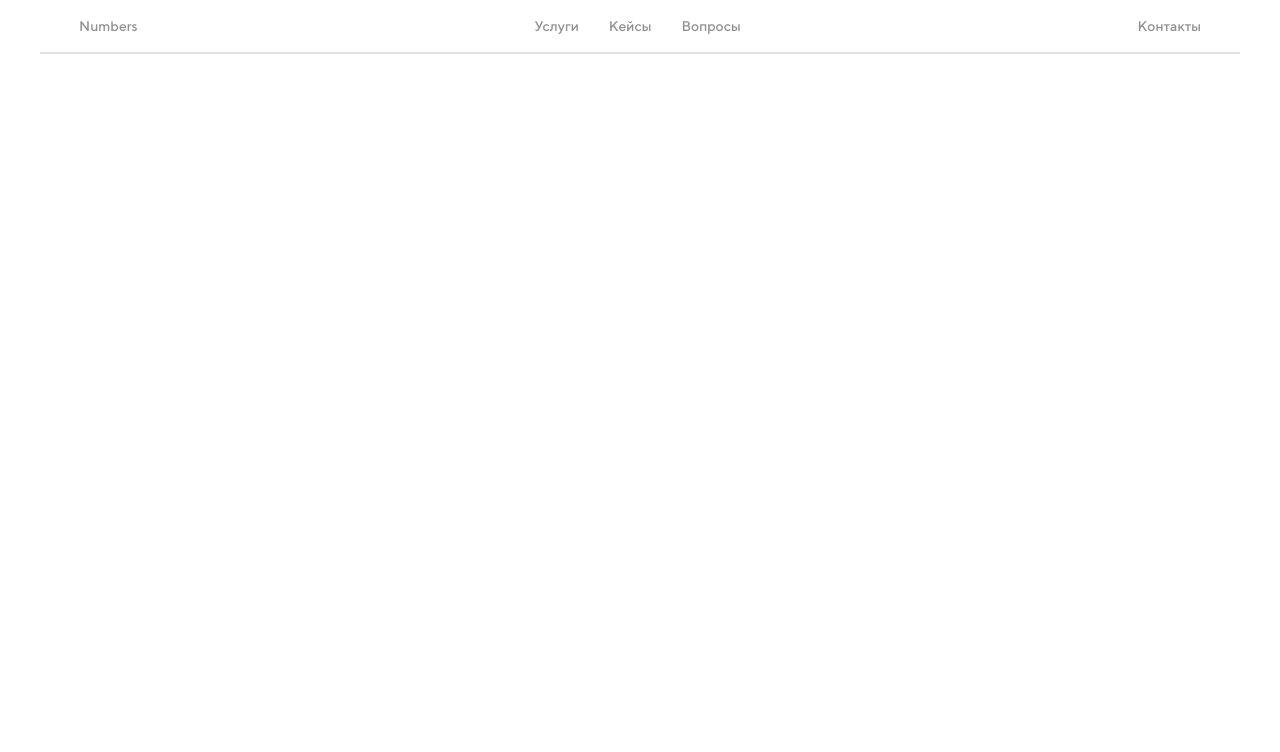
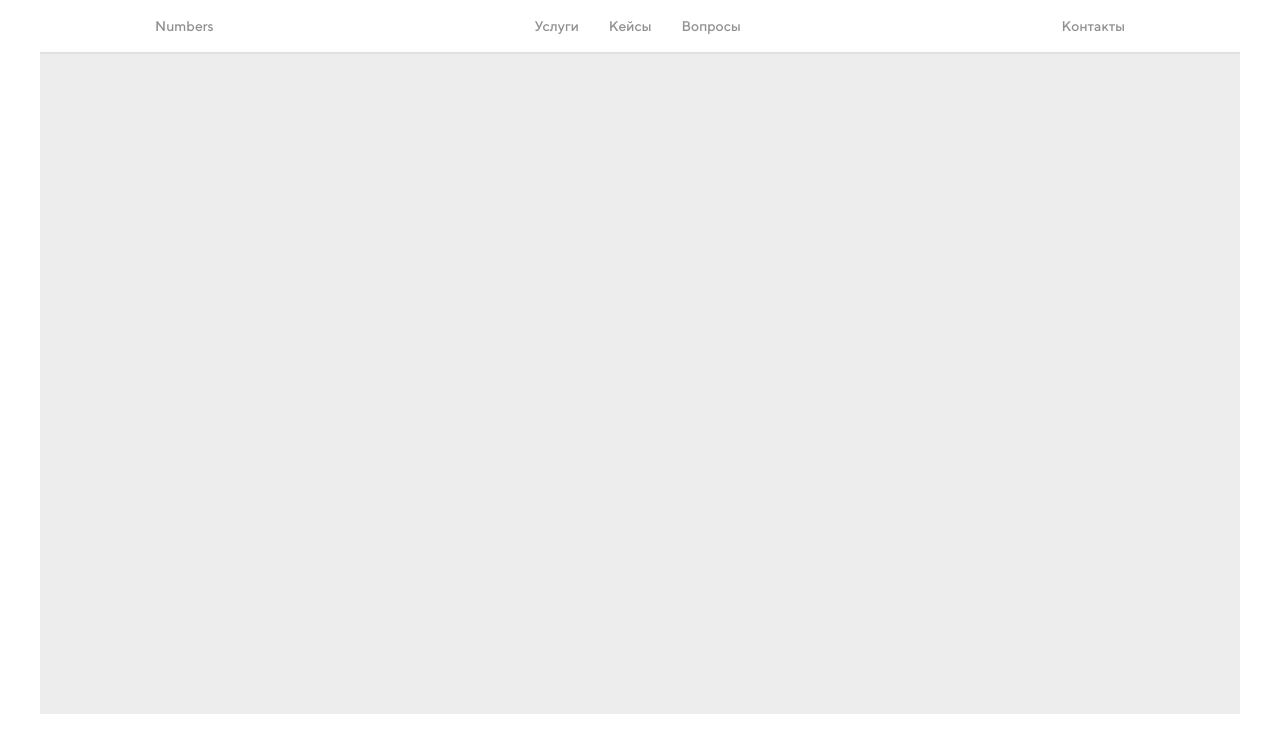
Before and after one commit to Ivan-ee/numbers, a React (Vite) app: page / in a window 1280 px wide. Shown: the top 752 px of the page. Built offline with nearby package versions, Linux system fonts and the light colour scheme.

Commit message:
add main

```diff
--- a/src/App.css
+++ b/src/App.css
@@ -11,6 +11,13 @@
     padding: 0 30px;
     margin: 0 auto;
 
+}
+
+.main-container{
+    background-color: #EDEDED;
+    margin-bottom: 50px;
+
+    height: 660px;
 }
 
 .header {
@@ -105,6 +112,11 @@
         max-width: 768px;
     }
 
+    .main-container{
+        max-width: 768px;
+        margin: 0 auto 50px;
+    }
+
     .header{
         .header-mobile {
             display: none;
@@ -164,11 +176,21 @@
 @media (min-width: 959px) {
     .page-container {
         max-width: 960px;
+        padding: 0 75px;
+    }
+
+    .main-container{
+        max-width: 960px;
     }
 }
 
 @media (min-width: 1199px) {
     .page-container {
         max-width: 1200px;
+        padding: 0 115px;
+    }
+
+    .main-container{
+        max-width: 1200px;
     }
 }
--- a/src/App.jsx
+++ b/src/App.jsx
@@ -1,11 +1,13 @@
 import './App.css'
 import {Header} from "./components/header/header.jsx";
+import {Main} from "./components/main/main.jsx";
 
 function App() {
 
     return (
         <>
             <Header/>
+            <Main/>
         </>
     )
 }
--- /dev/null
+++ b/src/components/main/main.jsx
@@ -0,0 +1,10 @@
+
+
+export const Main = () => {
+
+    return (
+        <div className="main-container">
+
+        </div>
+    );
+};
```
